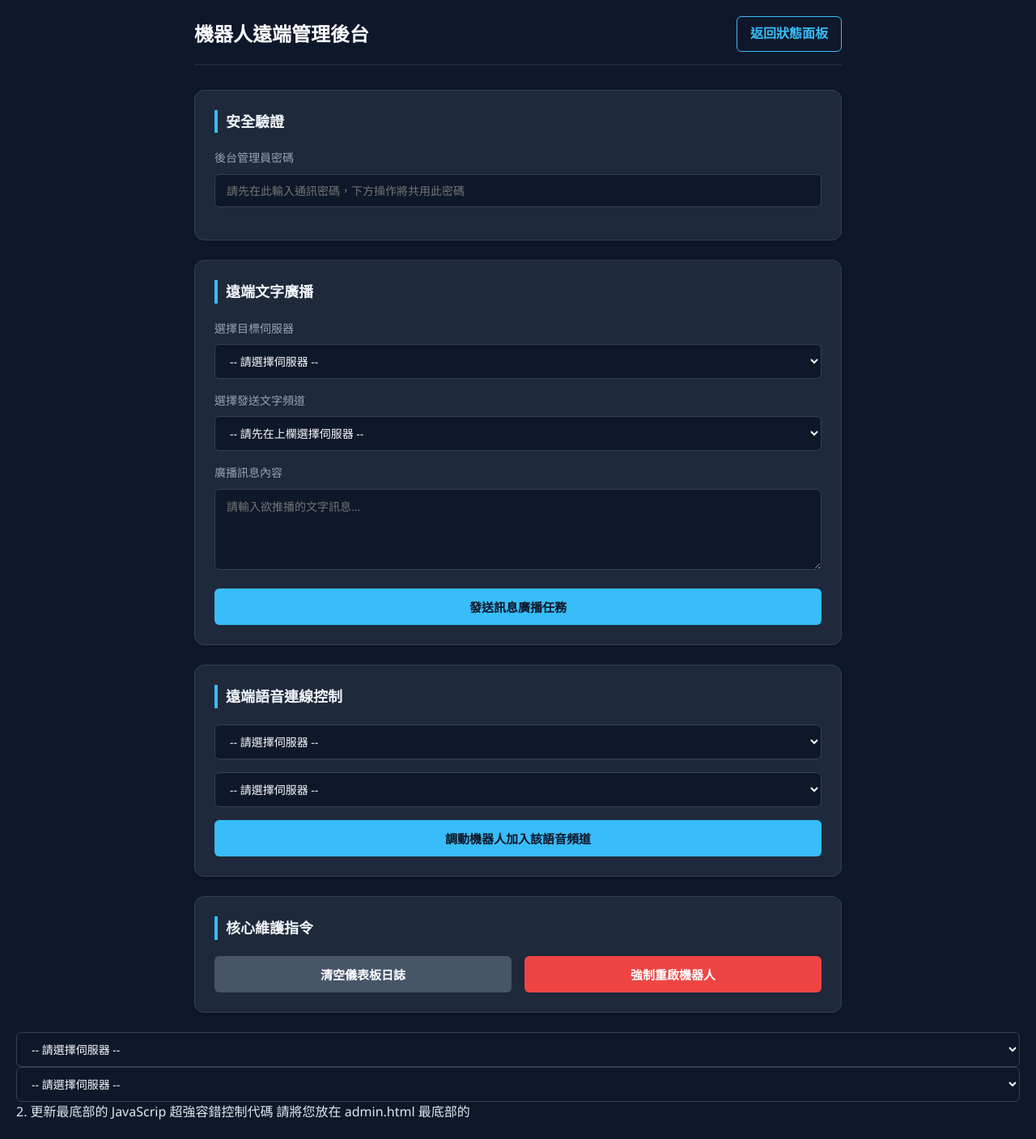
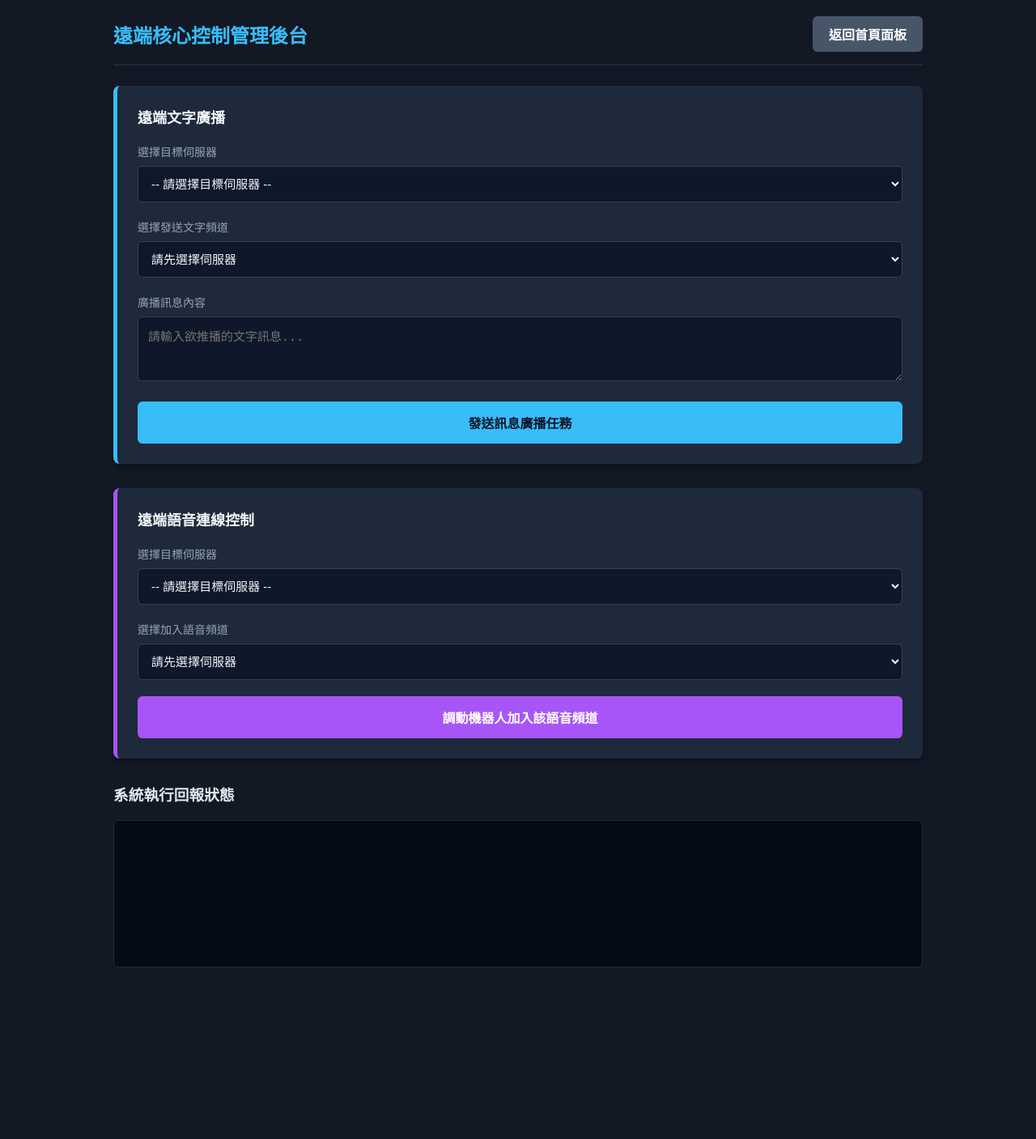
Before and after one commit to owinwu06150001/724, a Flask app: template templates/admin.html in a window 1280 px wide. Shown: the whole page at 81% size. After the commit the page ends 1195 px from the top, so only its background shows below. Run offline with Flask 3, Linux system fonts and the light colour scheme; the template is opened without the code that fills it, so the values that code supplies are empty.

Commit message:
Update admin.html

```diff
--- a/templates/admin.html
+++ b/templates/admin.html
@@ -3,288 +3,189 @@
 <head>
     <meta charset="UTF-8">
     <meta name="viewport" content="width=device-width, initial-scale=1.0">
-    <title>機器人管理後台</title>
+    <title>機器人核心控制台 - 遠端管理後台</title>
     <style>
-        /* 全域樣式設定 */
-        * { box-sizing: border-box; margin: 0; padding: 0; font-family: 'Segoe UI', Tahoma, Geneva, Verdana, sans-serif; }
-        body { background-color: #0f172a; color: #e2e8f0; padding: 20px; line-height: 1.6; }
-        .container { max-width: 800px; margin: 0 auto; }
-
-        /* 頁首導覽 */
-        header { display: flex; justify-content: space-between; align-items: center; margin-bottom: 30px; border-bottom: 2px solid #1e293b; padding-bottom: 15px; }
-        h1 { color: #f8fafc; font-size: 24px; }
-        .nav-link { color: #38bdf8; text-decoration: none; font-weight: 600; padding: 8px 16px; border: 1px solid #38bdf8; border-radius: 6px; transition: all 0.3s; }
-        .nav-link:hover { background-color: #38bdf8; color: #0f172a; }
-
-        /* 卡片區塊 */
-        .card { background-color: #1e293b; border-radius: 12px; padding: 24px; margin-bottom: 24px; border: 1px solid #334155; box-shadow: 0 4px 6px -1px rgba(0, 0, 0, 0.1); }
-        .card-title { font-size: 18px; color: #f1f5f9; margin-bottom: 20px; font-weight: 600; border-left: 4px solid #38bdf8; padding-left: 10px; }
-
-        /* 表單控制項 */
-        .form-group { margin-bottom: 16px; }
-        label { display: block; margin-bottom: 8px; color: #94a3b8; font-size: 14px; }
-        input[type="password"], select, textarea {
-            width: 100%; background-color: #0f172a; border: 1px solid #334155; border-radius: 6px; padding: 10px 14px; color: #f8fafc; font-size: 14px; outline: none; transition: border-color 0.3s;
+        body {
+            background-color: #121824;
+            color: #e2e8f0;
+            font-family: 'Segoe UI', Arial, sans-serif;
+            margin: 0;
+            padding: 20px;
         }
-        input:focus, select:focus, textarea:focus { border-color: #38bdf8; }
-        textarea { resize: vertical; min-height: 100px; }
-
-        /* 按鈕樣式 */
-        .btn { display: inline-block; width: 100%; padding: 12px; background-color: #38bdf8; color: #0f172a; border: none; border-radius: 6px; font-weight: 600; font-size: 15px; cursor: pointer; transition: background-color 0.3s; }
-        .btn:hover { background-color: #0ea5e9; }
-        .btn-danger { background-color: #ef4444; color: #ffffff; }
-        .btn-danger:hover { background-color: #dc2626; }
-        .btn-secondary { background-color: #475569; color: #ffffff; }
-        .btn-secondary:hover { background-color: #334155; }
-
-        /* 排版網格 */
-        .btn-grid { display: grid; grid-template-columns: 1fr 1fr; gap: 16px; }
+        .container {
+            max-width: 1000px;
+            margin: 0 auto;
+        }
+        .header {
+            display: flex;
+            justify-content: space-between;
+            align-items: center;
+            border-bottom: 2px solid #1e293b;
+            padding-bottom: 15px;
+            margin-bottom: 25px;
+        }
+        h1 { margin: 0; color: #38bdf8; font-size: 24px; }
+        .btn-back {
+            background-color: #475569;
+            color: white;
+            text-decoration: none;
+            padding: 10px 20px;
+            border-radius: 6px;
+            font-weight: bold;
+        }
+        .control-card {
+            background-color: #1e293b;
+            border-radius: 8px;
+            padding: 25px;
+            margin-bottom: 30px;
+            box-shadow: 0 4px 6px -1px rgba(0,0,0,0.3);
+            border-left: 5px solid #38bdf8;
+        }
+        .control-card h2 {
+            font-size: 18px;
+            margin-top: 0;
+            margin-bottom: 20px;
+            color: #f1f5f9;
+        }
+        .form-group {
+            margin-bottom: 20px;
+        }
+        label {
+            display: block;
+            font-size: 14px;
+            color: #94a3b8;
+            margin-bottom: 8px;
+        }
+        select, textarea {
+            width: 100%;
+            padding: 12px;
+            background-color: #0f172a;
+            border: 1px solid #334155;
+            border-radius: 6px;
+            color: #f1f5f9;
+            font-size: 15px;
+            box-sizing: border-box;
+        }
+        select:focus, textarea:focus {
+            outline: none;
+            border-color: #38bdf8;
+        }
+        .action-btn {
+            width: 100%;
+            background-color: #38bdf8;
+            color: #0f172a;
+            border: none;
+            padding: 14px;
+            font-size: 16px;
+            font-weight: bold;
+            border-radius: 6px;
+            cursor: pointer;
+            transition: background 0.2s;
+        }
+        .action-btn:hover {
+            background-color: #0ea5e9;
+        }
+        .terminal-container {
+            margin-top: 20px;
+        }
+        .terminal {
+            background-color: #050b14;
+            border: 1px solid #1e293b;
+            border-radius: 6px;
+            padding: 15px;
+            font-family: 'Courier New', Courier, monospace;
+            font-size: 14px;
+            color: #4ade80;
+            height: 150px;
+            overflow-y: auto;
+            white-space: pre-wrap;
+        }
     </style>
 </head>
 <body>
     <div class="container">
-        <header>
-            <h1>機器人遠端管理後台</h1>
-            <a href="/" class="nav-link">返回狀態面板</a>
-        </header>
-
-        <div class="card">
-            <div class="card-title">安全驗證</div>
-            <div class="form-group">
-                <label for="admin_password">後台管理員密碼</label>
-                <input type="password" id="admin_password" placeholder="請先在此輸入通訊密碼，下方操作將共用此密碼">
-            </div>
+        <div class="header">
+            <h1>遠端核心控制管理後台</h1>
+            <a href="/" class="btn-back">返回首頁面板</a>
         </div>
 
-        <div class="card">
-            <div class="card-title">遠端文字廣播</div>
+        <div class="control-card">
+            <h2>遠端文字廣播</h2>
             <div class="form-group">
-                <label for="broadcast_guild">選擇目標伺服器</label>
-                <select id="broadcast_guild" onchange="loadTextChannels(this.value)">
-                    <option value="">-- 請選擇伺服器 --</option>
-                    {{ guild_options | safe }}
-                </select>
-            </div>
-            <div class="form-group">
-                <label for="broadcast_channel">選擇發送文字頻道</label>
-                <select id="broadcast_channel">
-                    <option value="">-- 請先在上欄選擇伺服器 --</option>
-                </select>
-            </div>
-            <div class="form-group">
-                <label for="broadcast_message">廣播訊息內容</label>
-                <textarea id="broadcast_message" placeholder="請輸入欲推播的文字訊息..."></textarea>
-            </div>
-            <button class="btn" onclick="sendBroadcast()">發送訊息廣播任務</button>
-        </div>
-
-        <div class="card">
-            <div class="card-title">遠端語音連線控制</div>
-            <div class="form-group">
+                <label>選擇目標伺服器</label>
                 <select id="text-guild-select" onchange="onTextGuildChange(this.value)">
-                   <option value="">-- 請選擇伺服器 --</option>
+                    <option value="">-- 請選擇目標伺服器 --</option>
                     {% for g in guilds %}
                         <option value="{{ g.id }}">{{ g.name }}</option>
                     {% endfor %}
                 </select>
             </div>
             <div class="form-group">
+                <label>選擇發送文字頻道</label>
+                <select id="text-channel-select">
+                    <option value="">請先選擇伺服器</option>
+                </select>
+            </div>
+            <div class="form-group">
+                <label>廣播訊息內容</label>
+                <textarea id="broadcast-message" rows="3" placeholder="請輸入欲推播的文字訊息..."></textarea>
+            </div>
+            <button class="action-btn" onclick="submitTextBroadcast()">發送訊息廣播任務</button>
+        </div>
+
+        <div class="control-card" style="border-left-color: #a855f7;">
+            <h2>遠端語音連線控制</h2>
+            <div class="form-group">
+                <label>選擇目標伺服器</label>
                 <select id="voice-guild-select" onchange="onVoiceGuildChange(this.value)">
-    <option value="">-- 請選擇伺服器 --</option>
+                    <option value="">-- 請選擇目標伺服器 --</option>
                     {% for g in guilds %}
                         <option value="{{ g.id }}">{{ g.name }}</option>
                     {% endfor %}
                 </select>
             </div>
-            <button class="btn" onclick="joinVoice()">調動機器人加入該語音頻道</button>
+            <div class="form-group">
+                <label>選擇加入語音頻道</label>
+                <select id="voice-channel-select">
+                    <option value="">請先選擇伺服器</option>
+                </select>
+            </div>
+            <button class="action-btn" style="background-color: #a855f7; color: white;" onclick="submitVoiceJoin()">調動機器人加入該語音頻道</button>
         </div>
 
-        <div class="card">
-            <div class="card-title">核心維護指令</div>
-            <div class="btn-grid">
-                <button class="btn btn-secondary" onclick="systemAction('clear_logs')">清空儀表板日誌</button>
-                <button class="btn btn-danger" onclick="systemAction('restart')">強制重啟機器人</button>
-            </div>
+        <div class="terminal-container">
+            <h3>系統執行回報狀態</h3>
+            <div class="terminal" id="admin-logs">{{ log_content|safe }}</div>
         </div>
     </div>
 
     <script>
-        // 非同步調取並渲染指定伺服器的文字頻道清單
-        async function loadTextChannels(guildId) {
-            const channelSelect = document.getElementById('broadcast_channel');
-            channelSelect.innerHTML = '<option value="">正在載入頻道清單...</option>';
+        // 自動拉回日誌到底部的輔助函式
+        const logWindow = document.getElementById('admin-logs');
+        logWindow.scrollTop = logWindow.scrollHeight;
 
-            if (!guildId) {
-                channelSelect.innerHTML = '<option value="">-- 請先在上欄選擇伺服器 --</option>';
-                return;
+        function refreshConsoleLogs() {
+            // 自動引導使用者重新整理網頁或查看下方回報狀態
+            logWindow.scrollTop = logWindow.scrollHeight;
         }
 
-            try {
-                const response = await fetch(`/get_channels/${guildId}`);
-                const channels = await response.json();
-
-                channelSelect.innerHTML = '';
-                if (channels.length === 0) {
-                    channelSelect.innerHTML = '<option value="">該伺服器未偵測到可用文字頻道</option>';
-                    return;
-                }
-
-                channels.forEach(ch => {
-                    const opt = document.createElement('option');
-                    opt.value = ch.id;
-                    opt.textContent = ch.name;
-                    channelSelect.appendChild(opt);
-                });
-            } catch (err) {
-                channelSelect.innerHTML = '<option value="">底層資料傳輸失敗，請重新切換伺服器嘗試</option>';
-            }
-        }
-
-        // 非同步調取並渲染指定伺服器的語音頻道清單
-        async function loadVoiceChannels(guildId) {
-            const voiceSelect = document.getElementById('voice_channel');
-            voiceSelect.innerHTML = '<option value="">正在載入語音頻道...</option>';
-
-            if (!guildId) {
-                voiceSelect.innerHTML = '<option value="">-- 請先在上欄選擇伺服器 --</option>';
-                return;
-            }
-
-            try {
-                const response = await fetch(`/get_voice_channels/${guildId}`);
-                const channels = await response.json();
-
-                voiceSelect.innerHTML = '';
-                if (channels.length === 0) {
-                    voiceSelect.innerHTML = '<option value="">該伺服器未偵測到可用語音頻道</option>';
-                    return;
-                }
-
-                channels.forEach(ch => {
-                    const opt = document.createElement('option');
-                    opt.value = ch.id;
-                    opt.textContent = ch.name;
-                    voiceSelect.appendChild(opt);
-                });
-            } catch (err) {
-                voiceSelect.innerHTML = '<option value="">底層資料傳輸失敗，請重新切換伺服器嘗試</option>';
-            }
-        }
-
-        // 執行發送文字廣播
-        async function sendBroadcast() {
-            const password = document.getElementById('admin_password').value;
-            const channelId = document.getElementById('broadcast_channel').value;
-            const message = document.getElementById('broadcast_message').value;
-
-            if (!password) return alert('操作經拒絕：必須填寫管理員密碼');
-            if (!channelId) return alert('操作經拒絕：請選擇具體的目標頻道');
-            if (!message.trim()) return alert('操作經拒絕：發送內容不可為空');
-
-            try {
-                const response = await fetch('/broadcast', {
-                    method: 'POST',
-                    headers: { 'Content-Type': 'application/json' },
-                    body: JSON.stringify({ password, channel_id: channelId, message })
-                });
-                const result = await response.json();
-                alert(result.msg);
-                if (result.status === 'success') {
-                    document.getElementById('broadcast_message').value = '';
-                }
-            } catch (err) {
-                alert('伺服器無回應，請確認部署核心是否運作中');
-            }
-        }
-
-        // 執行遠端調度加入語音頻道
-        async function joinVoice() {
-            const password = document.getElementById('admin_password').value;
-            const guildId = document.getElementById('voice_guild').value;
-            const channelId = document.getElementById('voice_channel').value;
-
-            if (!password) return alert('操作經拒絕：必須填寫管理員密碼');
-            if (!guildId) return alert('操作經拒絕：請選擇目標伺服器');
-            if (!channelId) return alert('操作經拒絕：請選擇要加入的語音頻道');
-
-            try {
-                const response = await fetch('/join_voice', {
-                    method: 'POST',
-                    headers: { 'Content-Type': 'application/json' },
-                    body: JSON.stringify({ password, guild_id: guildId, channel_id: channelId })
-                });
-                const result = await response.json();
-                alert(result.msg);
-            } catch (err) {
-                alert('伺服器無回應，請確認部署核心是否運作中');
-            }
-        }
-
-        // 核心運作維護命令提交（清空日誌 / 系統重啟）
-        async function systemAction(actionType) {
-            const password = document.getElementById('admin_password').value;
-            if (!password) return alert('操作經拒絕：必須填寫管理員密碼');
-
-            const confirmMsg = actionType === 'restart' ? '安全警告：重啟指令將強制使機器人離線並重新載入，確定執行？' : '確認是否清空網頁控制台上的現存日誌？';
-            if (!confirm(confirmMsg)) return;
-
-            try {
-                const response = await fetch('/admin', {
-                    method: 'POST',
-                    headers: { 'Content-Type': 'application/json' },
-                    body: JSON.stringify({ password, action: actionType })
-                });
-                const result = await response.json();
-                if (result.status === 'success') {
-                    alert('後台指令發送成功，核心正在處理該程序');
-                } else {
-                    alert(result.msg || '安全校驗失敗，密碼輸入有誤');
-                }
-            } catch (err) {
-                alert('伺服器連線中斷');
-            }
-        }
-    </script>
-
-
-   <select id="text-guild-select" onchange="onTextGuildChange(this.value)">
-    <option value="">-- 請選擇伺服器 --</option>
-    {% for g in guilds %}
-        <option value="{{ g.id }}">{{ g.name }}</option>
-    {% endfor %}
-</select>
-
-<select id="voice-guild-select" onchange="onVoiceGuildChange(this.value)">
-    <option value="">-- 請選擇伺服器 --</option>
-    {% for g in guilds %}
-        <option value="{{ g.id }}">{{ g.name }}</option>
-    {% endfor %}
-</select>
-2. 更新最底部的 JavaScrip 超強容錯控制代碼
-請將您放在 admin.html 最底部的 <script> 區塊，替換為以下帶有高容錯與偵錯記錄的版本：
-
-JavaScript
-// ==========================================
-// 1. 遠端文字廣播區塊邏輯
-// ==========================================
+        // 1. 遠端文字廣播下拉選單觸發邏輯
         function onTextGuildChange(guildId) {
             const channelSelect = document.getElementById('text-channel-select');
             if (!guildId) {
                 channelSelect.innerHTML = '<option value="">請先選擇伺服器</option>';
                 return;
             }
-    console.log("正在請求文字頻道，伺服器 ID:", guildId); // 開啟主控台可檢查 ID 有無失真
+            channelSelect.innerHTML = '<option value="">正在動態獲取頻道中...</option>';
 
             fetch(`/get_channels/${guildId}`)
                 .then(response => {
-            if (!response.ok) throw new Error('HTTP 錯誤: ' + response.status);
+                    if (!response.ok) throw new Error('HTTP 傳輸代碼出錯: ' + response.status);
                     return response.json();
                 })
                 .then(channels => {
                     channelSelect.innerHTML = '';
-
-            // 自動相容直接回傳陣列或包在物件內的情況
-            const list = Array.isArray(channels) ? channels : (channels.channels || []);
+                    const list = Array.isArray(channels) ? channels : [];
 
                     if (list.length === 0) {
                         channelSelect.innerHTML = '<option value="">此伺服器沒有可用的文字頻道</option>';
@@ -293,38 +194,34 @@ function onTextGuildChange(guildId) {
 
                     list.forEach(ch => {
                         const option = document.createElement('option');
-                option.value = String(ch.id); // 強制轉字串防變形
+                        option.value = String(ch.id); // 強制字串儲存
                         option.textContent = ch.name;
                         channelSelect.appendChild(option);
                     });
                 })
                 .catch(error => {
-            console.error('解析文字頻道失敗:', error);
+                    console.error('文字頻道加載失敗:', error);
                     channelSelect.innerHTML = '<option value="">底層資料傳輸失敗，請重新切換伺服器嘗試</option>';
                 });
         }
 
-// ==========================================
-// 2. 遠端語音連線控制區塊邏輯
-// ==========================================
+        // 2. 遠端語音連線下拉選單觸發邏輯
         function onVoiceGuildChange(guildId) {
             const voiceSelect = document.getElementById('voice-channel-select');
             if (!guildId) {
                 voiceSelect.innerHTML = '<option value="">請先選擇伺服器</option>';
                 return;
             }
-    console.log("正在請求語音頻道，伺服器 ID:", guildId);
+            voiceSelect.innerHTML = '<option value="">正在動態獲取頻道中...</option>';
 
             fetch(`/get_voice_channels/${guildId}`)
                 .then(response => {
-            if (!response.ok) throw new Error('HTTP 錯誤: ' + response.status);
+                    if (!response.ok) throw new Error('HTTP 傳輸代碼出錯: ' + response.status);
                     return response.json();
                 })
                 .then(channels => {
                     voiceSelect.innerHTML = '';
-
-            // 自動相容直接回傳陣列或包在物件內的情況
-            const list = Array.isArray(channels) ? channels : (channels.channels || []);
+                    const list = Array.isArray(channels) ? channels : [];
 
                     if (list.length === 0) {
                         voiceSelect.innerHTML = '<option value="">此伺服器沒有可用的語音頻道</option>';
@@ -333,17 +230,66 @@ function onVoiceGuildChange(guildId) {
 
                     list.forEach(ch => {
                         const option = document.createElement('option');
-                option.value = String(ch.id); // 強制轉字串防變形
+                        option.value = String(ch.id); // 強制字串儲存
                         option.textContent = ch.name;
                         voiceSelect.appendChild(option);
                     });
                 })
                 .catch(error => {
-            console.error('解析語音頻道失敗:', error);
+                    console.error('語音頻道加載失敗:', error);
                     voiceSelect.innerHTML = '<option value="">底層資料傳輸失敗，請重新切換伺服器嘗試</option>';
                 });
         }
 
+        // 3. 發送文字廣播任務表單提交
+        function submitTextBroadcast() {
+            const guildId = document.getElementById('text-guild-select').value;
+            const channelId = document.getElementById('text-channel-select').value;
+            const message = document.getElementById('broadcast-message').value;
 
+            if (!guildId || !channelId || !message.trim()) {
+                alert('請完整選取伺服器、頻道並填寫訊息內容！');
+                return;
+            }
+
+            fetch('/send_broadcast', {
+                method: 'POST',
+                headers: { 'Content-Type': 'application/json' },
+                body: JSON.stringify({ guild_id: guildId, channel_id: channelId, message: message })
+            })
+            .then(res => res.json())
+            .then(data => {
+                alert(data.message);
+                if(data.success) {
+                    document.getElementById('broadcast-message').value = '';
+                    location.reload(); // 刷新網頁以同步底部日誌
+                }
+            })
+            .catch(err => alert('發送失敗，請檢查網路連線狀態'));
+        }
+
+        // 4. 調動機器人加入語音頻道表單提交
+        function submitVoiceJoin() {
+            const guildId = document.getElementById('voice-guild-select').value;
+            const channelId = document.getElementById('voice-channel-select').value;
+
+            if (!guildId || !channelId) {
+                alert('請完整選取伺服器與目標語音頻道！');
+                return;
+            }
+
+            fetch('/join_voice', {
+                method: 'POST',
+                headers: { 'Content-Type': 'application/json' },
+                body: JSON.stringify({ guild_id: guildId, channel_id: channelId })
+            })
+            .then(res => res.json())
+            .then(data => {
+                alert(data.message);
+                location.reload(); // 刷新網頁以同步底部日誌
+            })
+            .catch(err => alert('語音指令傳送失敗，請確認後端運行狀態'));
+        }
+    </script>
 </body>
 </html>
```
Lines whose indentation alone changed are shown as unchanged.
